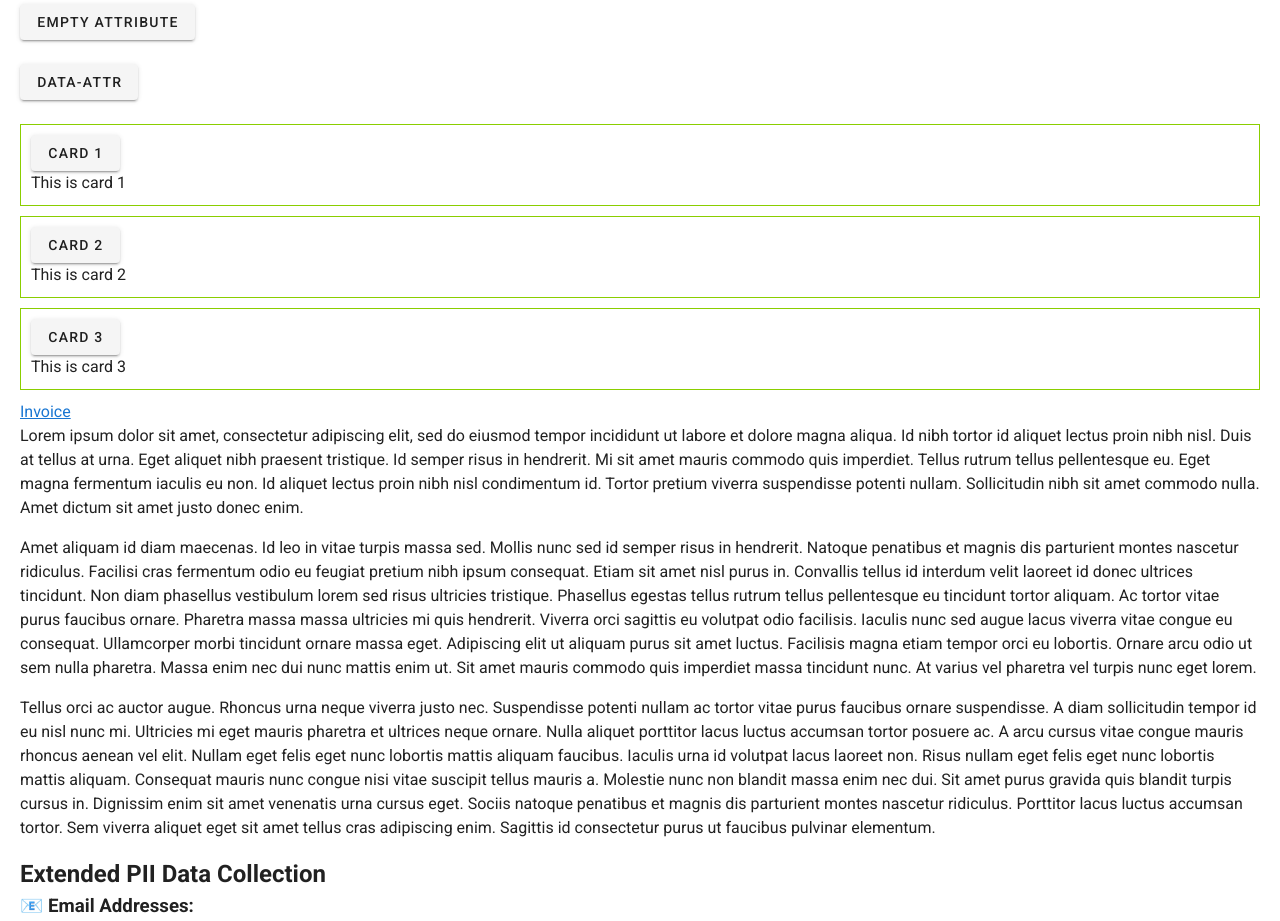
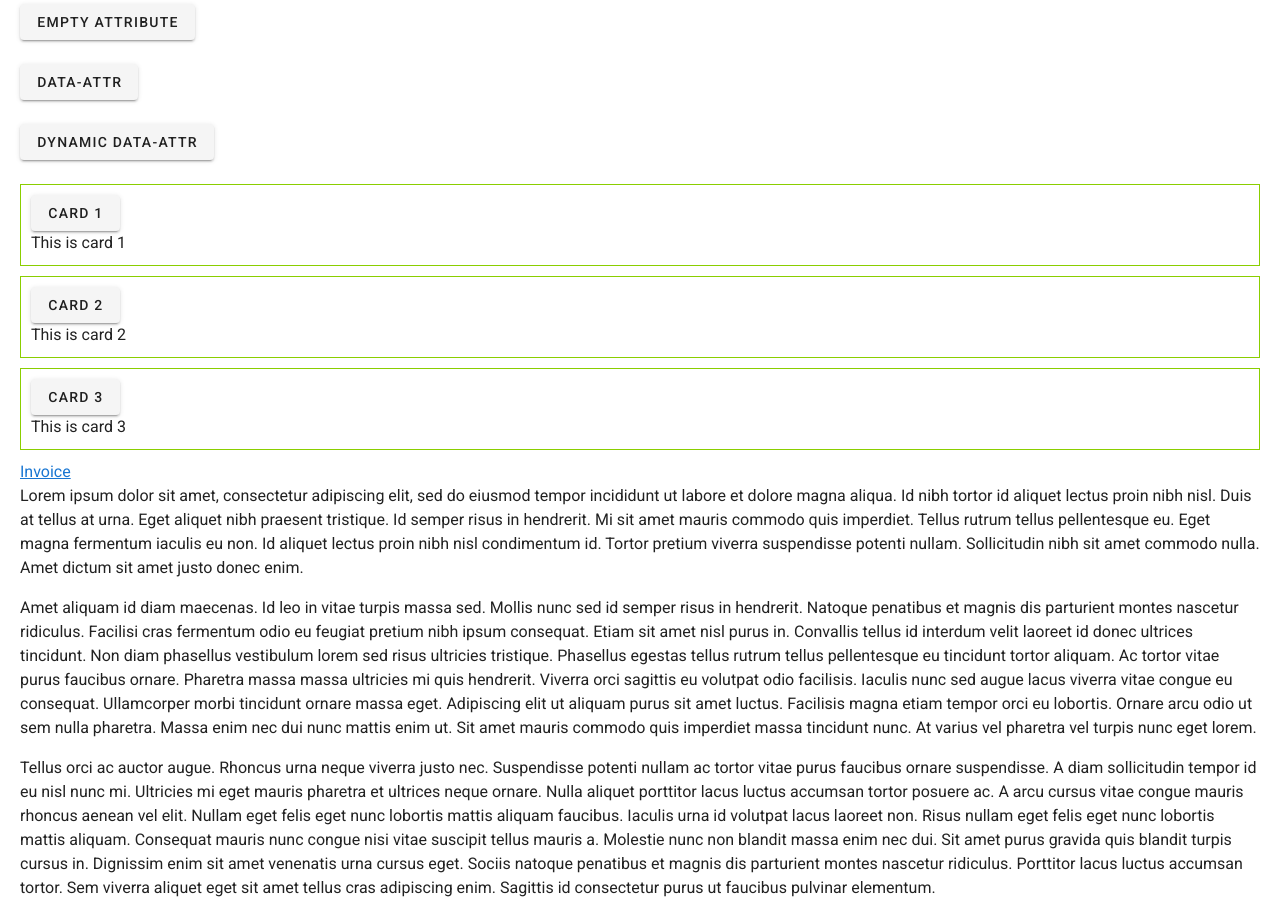
Before and after one commit to jingjing-jacobson/engage-test-site, a Vue app: page / in a window 1280 px wide. Shown: the part 980-1901 px from the top of the page. Built offline with nearby package versions, Linux system fonts and the light colour scheme.

Commit message:
add some dynamic custom attr

```diff
--- a/src/views/HomeView.vue
+++ b/src/views/HomeView.vue
@@ -63,6 +63,11 @@
         <br>
         <v-btn id="data-attr" data-attr="foo-bar-blah">
             data-attr
+        </v-btn>
+        <br>
+        <br>
+        <v-btn id="data-attr" data-attr="1234567">
+            dynamic data-attr
         </v-btn>
         <br>
         <br>
```
